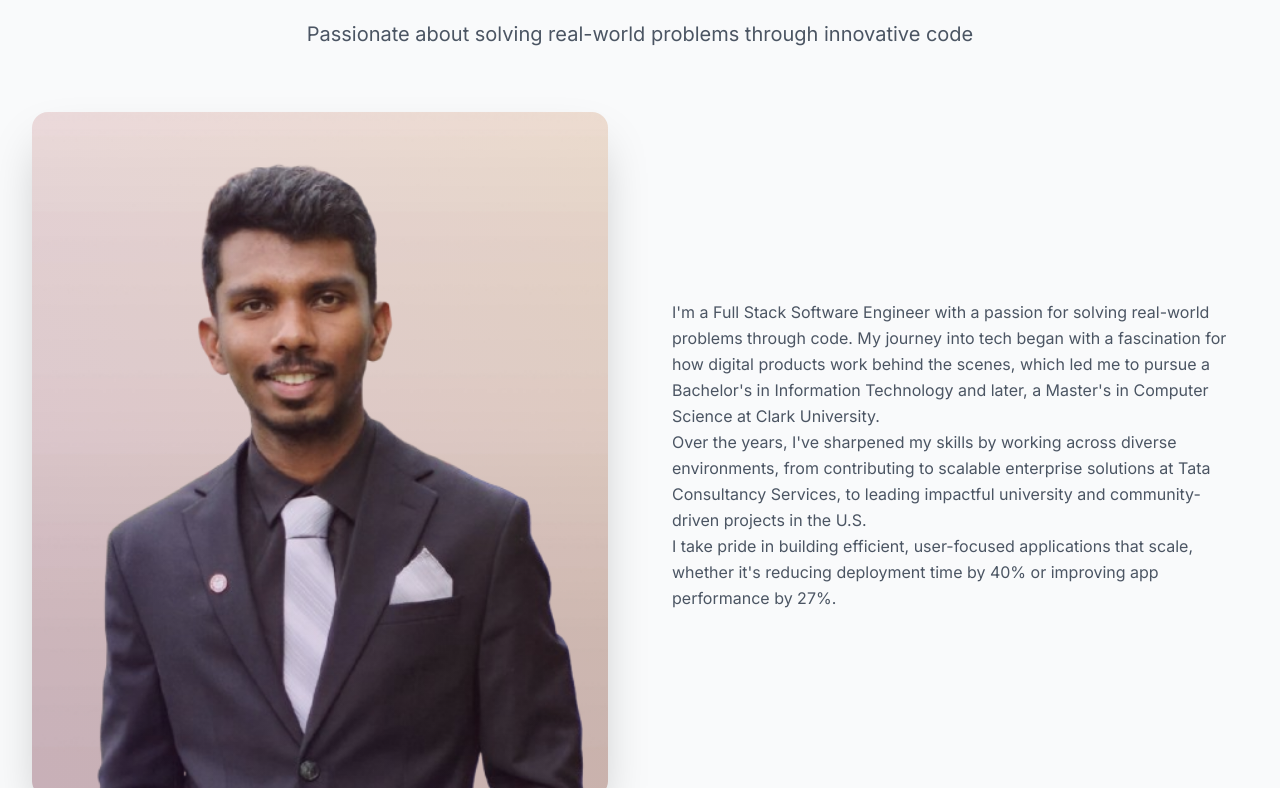
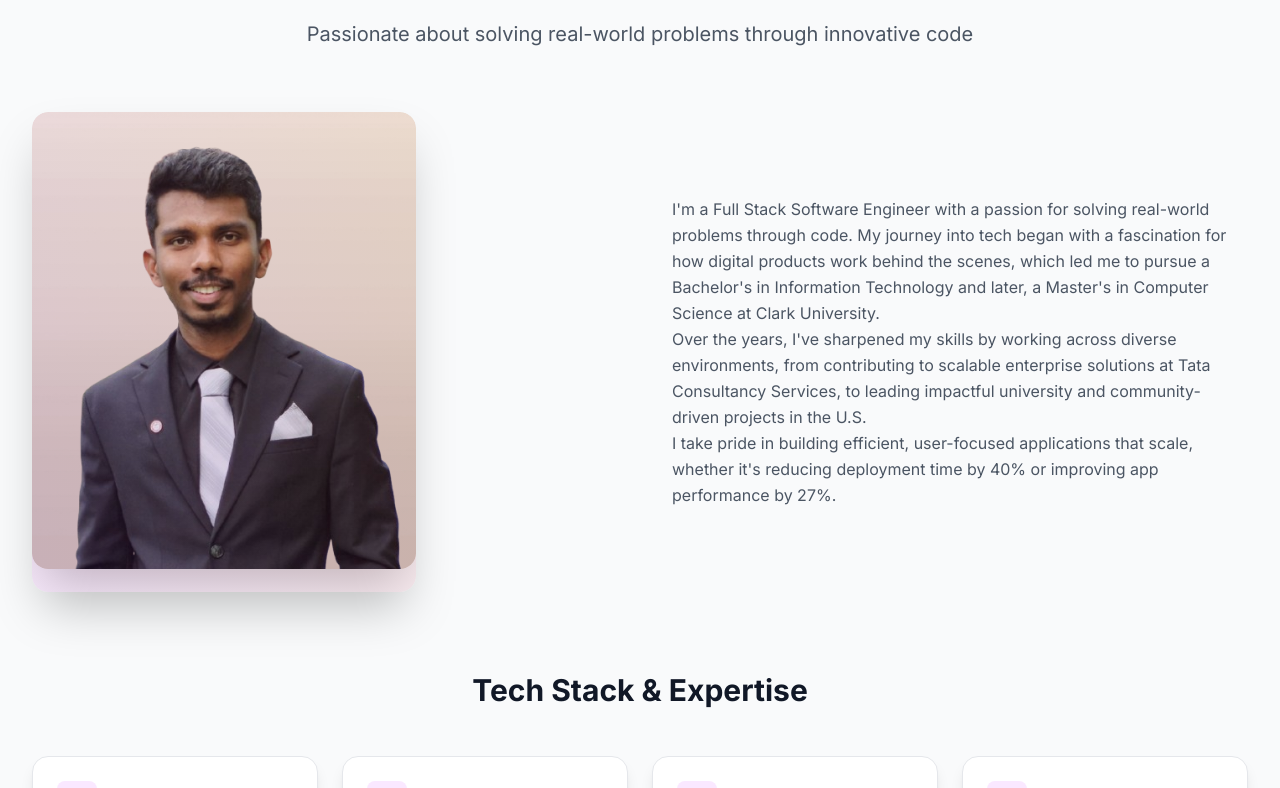
Before and after one commit to Gitesh307/portfolio-website, a React (Vite) app: page / in a window 1280 px wide. Shown: the part 1112-1900 px from the top of the page. Built offline with nearby package versions, Linux system fonts and the light colour scheme; the HTML template or start-up script is replaced by a standard one.

Commit message:
image size

```diff
--- a/src/Components/About/About.jsx
+++ b/src/Components/About/About.jsx
@@ -77,7 +77,7 @@ const About = () => {
           <div className="grid lg:grid-cols-2 gap-16 items-center mb-20">
             {/* Left Column - Image */}
             <motion.div variants={itemVariants} className="relative">
-              <div className="relative max-w-md mx-auto lg:max-w-none">
+            <div className="relative mx-auto max-w-sm aspect-[4/5] overflow-hidden rounded-2xl shadow-2xl lg:mx-0">
                 <img
                   src={profile_img}
                   alt="Gitesh Sagvekar"
--- a/src/Components/Hero/Hero.jsx
+++ b/src/Components/Hero/Hero.jsx
@@ -1,7 +1,7 @@
 import React from 'react'
 import { motion } from 'framer-motion'
 import { ArrowDown, Download, Mail } from 'lucide-react'
-import profile_img from '../../assets/profile-pic-2.png'
+import profile_img from '../../assets/Gitesh_Pic.png'
 import AnchorLink from 'react-anchor-link-smooth-scroll'
 import resume from '../../assets/GiteshSagvekarResume.pdf'
 
```
